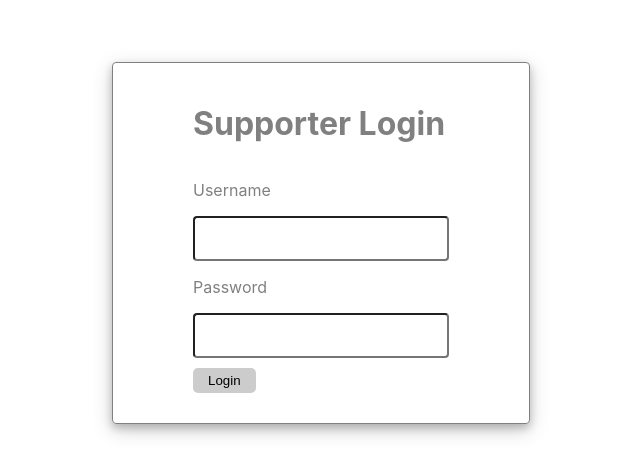
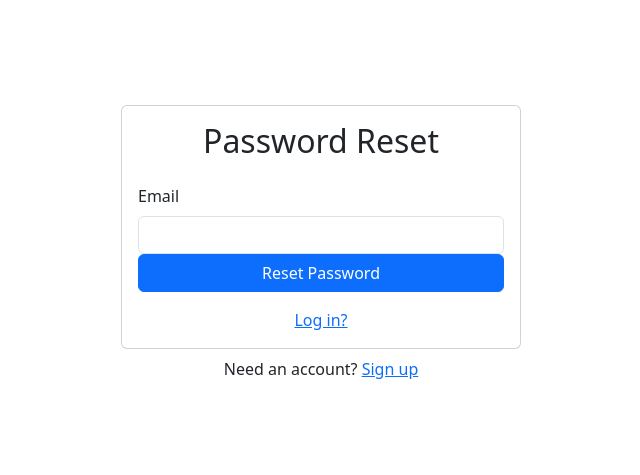
Before and after one commit to PeerUpX/peer-up-x, a React (Create React App) app in the folder peer-up-x/: page /forgot-password in a window 1280 px wide. Shown: the part 157-632 px from the top of the page, without its empty margins (319-959 px from the left). Built offline with nearby package versions, Linux system fonts and the light colour scheme; no server answers.

Commit message:
created firebase login page with functionality

```diff
--- a/peer-up-x/package.json
+++ b/peer-up-x/package.json
@@ -6,8 +6,10 @@
     "@testing-library/jest-dom": "^5.11.4",
     "@testing-library/react": "^11.1.0",
     "@testing-library/user-event": "^12.1.10",
+    "firebase": "^9.3.0",
     "react": "^17.0.2",
     "react-dom": "^17.0.2",
+    "react-router-dom": "^6.0.1",
     "react-scripts": "4.0.3",
     "styled-components": "^5.3.3",
     "web-vitals": "^1.0.1"
--- a/peer-up-x/src/App.js
+++ b/peer-up-x/src/App.js
@@ -1,8 +1,43 @@
+import { AuthProvider } from './contexts/AuthContext';
 import SupporterLogin from './SupporterLogin';
+import SupporterSignup from './SupporterSignup';
+import Dashboard from './Dashboard';
+import { Container } from 'react-bootstrap';
+import {BrowserRouter as Router, Routes, Route, Navigate} from 'react-router-dom';
+import {useAuth} from './contexts/AuthContext';
+import ForgotPassword from './ForgotPassword';
+
+function PrivateRoute({ children }) {
+  const {currentUser} = useAuth();
+  return currentUser ? children : <Navigate to="/login" />;
+}
 
 function App() {
   return (
-    <SupporterLogin/>
+      <Container
+      className="d-flex align-items-center justify-content-center"
+      style={{ minHeight: "100vh" }}
+      >
+      <div className="w-100" style={{ maxWidth: "400px" }}>
+      <Router>
+        <AuthProvider>
+          <Routes>
+            <Route exact path="/signup" element={<SupporterSignup/>} />
+            <Route exact path="/login" element={<SupporterLogin/>} />
+            <Route exact path="/forgot-password" element={<ForgotPassword/>} />
+            <Route
+            path="/dashboard"
+            element={
+            <PrivateRoute>
+              <Dashboard />
+            </PrivateRoute>
+          }
+        />
+        </Routes>
+        </AuthProvider>
+      </Router>
+      </div>
+      </Container>
   );
 }
 
--- /dev/null
+++ b/peer-up-x/src/Dashboard.js
@@ -0,0 +1,29 @@
+import React, {useState} from 'react'
+import { Button } from 'react-bootstrap'
+import { useNavigate, Outlet } from 'react-router'
+import {useAuth} from './contexts/AuthContext'
+
+export default function Dashboard(){
+    const navigate = useNavigate();
+    const [error, setError] = useState('');
+    const {currentUser, logout} = useAuth();
+
+    async function handleLogout() {
+        setError('')
+
+        try {
+            await logout()
+            navigate("/login")
+        } catch {
+            setError('Error logging out')
+        }
+    }
+
+    return(
+        <div>
+            <h1>{currentUser.email}</h1>
+            <Button variant="link" onClick={handleLogout}>Logout</Button>
+            <Outlet />
+        </div>
+    )
+}
--- /dev/null
+++ b/peer-up-x/src/ForgotPassword.js
@@ -0,0 +1,53 @@
+import React, {useState, useRef} from "react"
+import {Form, Card, Alert, Button} from "react-bootstrap"
+import { useAuth } from './contexts/AuthContext'
+import {Link} from "react-router-dom"
+
+export default function ForgotPassword() {
+  const emailRef = useRef()
+  const [error, setError] = useState("");
+  const { resetPassword } = useAuth();
+  const [message, setMessage] = useState("");
+  const [loading, setLoading] = useState(false);
+
+  async function handleSubmit(e) {
+    e.preventDefault();
+    try {
+      setMessage("");
+      setError("");
+      setLoading(true);
+      await resetPassword(emailRef.current.value);
+      setMessage("Check your email for a password reset link.");
+    } catch {
+      setError("Failed to change password");
+    }
+    //setLoading(false);
+  }
+
+  return (
+    <>
+    <Card>
+      <Card.Body>
+        <h2 className="text-center mb-4">Password Reset</h2>
+        {error && <Alert variant="danger">{error}</Alert>}
+        {message && <Alert variant="success">{message}</Alert>}
+        <Form onSubmit={handleSubmit}>
+          <Form.Group id="email">
+            <Form.Label>Email</Form.Label>
+            <Form.Control type="email" ref={emailRef} required />
+          </Form.Group>
+          <Button disabled={loading} className="w-100" type="submit" padding="1rem">
+            Reset Password
+          </Button>
+        </Form>
+        <div className="w-100 text-center mt-3">
+            <Link to="/login">Log in?</Link>
+        </div>
+      </Card.Body>
+    </Card>
+    <div className="w-100 text-center mt-2">
+      Need an account? <Link to="/signup">Sign up</Link>
+    </div>
+  </>
+  );
+}
--- a/peer-up-x/src/SupporterLogin.js
+++ b/peer-up-x/src/SupporterLogin.js
@@ -1,7 +1,65 @@
-import styled from 'styled-components'
-import {useState} from "react"
+//import styled from 'styled-components'
+import React, {useState, useRef} from "react"
+import {Form, Card, Alert, Button} from "react-bootstrap"
+import { useAuth } from './contexts/AuthContext'
+import { Link, useNavigate } from 'react-router-dom'
 
-const Container = styled.div`
+export default function SupporterLogin() {
+  const emailRef = useRef()
+  const passwordRef = useRef()
+  const [error, setError] = useState("");
+  const { login } = useAuth();
+  const [loading, setLoading] = useState(false);
+  const navigate = useNavigate();
+
+  async function handleSubmit(e) {
+    e.preventDefault();
+    try {
+      setError("");
+      setLoading(true);
+      await login(emailRef.current.value, passwordRef.current.value);
+      console.log("login success");
+      navigate("/dashboard")
+    } catch {
+      setError("Failed to sign in");
+    }
+    //setLoading(false);
+  }
+
+  return (
+    <>
+    <Card>
+      <Card.Body>
+        <h2 className="text-center mb-4">Log In</h2>
+        {error && <Alert variant="danger">{error}</Alert>}
+        <Form onSubmit={handleSubmit}>
+          <Form.Group id="email">
+            <Form.Label>Email</Form.Label>
+            <Form.Control type="email" ref={emailRef} required />
+          </Form.Group>
+          <Form.Group id="password">
+            <Form.Label>Password</Form.Label>
+            <Form.Control type="password" ref={passwordRef} required />
+          </Form.Group>
+          <Button disabled={loading} className="w-100" type="submit" padding="1rem">
+            Log in
+          </Button>
+        </Form>
+        <div className="w-100 text-center mt-3">
+            <Link to="/forgot-password">Forgot Password?</Link>
+        </div>
+      </Card.Body>
+    </Card>
+    <div className="w-100 text-center mt-2">
+      Need an account? <Link to="/signup">Sign up</Link>
+    </div>
+  </>
+  );
+}
+
+
+
+/*const Container = styled.div`
   display: flex;
   min-height: 100vh;
   align-items: center;
@@ -34,29 +92,19 @@ const Submit = styled.button`
   border-radius: 5px;
   margin-top: 10px;
   margin-bottom: 10px;
-`
-function SupporterLogin() {
+`*/
 
-  const [username, setUsername] = useState("");
-  const [password, setPassword] = useState("");
-
-  const onSubmit = () => {
-    console.log(username);
-    console.log(password);
-  }
-
-  return (
+/*
     <Container>
       <ColumnContainer>
-        <h1>Supporter Login</h1>
+        <h1>Supporter Signup</h1>
         <p>Username</p>
-        <Input type="text" value={username} onChange = {(e)=>setUsername(e.target.value)}/>
+        <Input type="text" ref={emailRef} required/>
         <p>Password</p>
-        <Input type="password" value = {password} onChange = {(e)=>setPassword(e.target.value)}/>
-        <Submit onClick={onSubmit}>Login</Submit>
+        <Input type="password" ref={passwordRef} required/>
+        <p>Password Confirmation</p>
+        <Input type="password" ref={passwordConfirmRef} required/>
+        <Submit type="submit">Login</Submit>
       </ColumnContainer>
     </Container>
-  );
-}
-
-export default SupporterLogin;
+*/
--- /dev/null
+++ b/peer-up-x/src/SupporterSignup.js
@@ -0,0 +1,64 @@
+import React, {useState, useRef} from "react"
+import {Form, Card, Alert, Button} from "react-bootstrap"
+import { useAuth } from './contexts/AuthContext'
+import { Link, useNavigate } from 'react-router-dom'
+
+export default function SupporterSignup() {
+  const emailRef = useRef()
+  const passwordRef = useRef()
+  const passwordConfirmRef = useRef()
+  const [error, setError] = useState("");
+  const { signup } = useAuth();
+  const [loading, setLoading] = useState(false);
+  const navigate = useNavigate();
+
+  async function handleSubmit(e) {
+    e.preventDefault();
+
+    if(passwordRef.current.value !== passwordConfirmRef.current.value) {
+      return setError("Passwords do not match");
+    }
+
+    try {
+      setError("");
+      setLoading(true);
+      await signup(emailRef.current.value, passwordRef.current.value);
+      navigate("/dashboard")
+    } catch {
+      setError("Failed to create an account");
+    }
+
+    //setLoading(false);
+  }
+
+  return (
+    <>
+    <Card>
+      <Card.Body>
+        <h2 className="text-center mb-4">Sign Up</h2>
+        {error && <Alert variant="danger">{error}</Alert>}
+        <Form onSubmit={handleSubmit}>
+          <Form.Group id="email">
+            <Form.Label>Email</Form.Label>
+            <Form.Control type="email" ref={emailRef} required />
+          </Form.Group>
+          <Form.Group id="password">
+            <Form.Label>Password</Form.Label>
+            <Form.Control type="password" ref={passwordRef} required />
+          </Form.Group>
+          <Form.Group id="password-confirm">
+            <Form.Label>Password Confirmation</Form.Label>
+            <Form.Control type="password" ref={passwordConfirmRef} required />
+          </Form.Group>
+          <Button disabled={loading} className="w-100" type="submit" padding="1rem">
+            Sign Up
+          </Button>
+        </Form>
+      </Card.Body>
+    </Card>
+    <div className="w-100 text-center mt-2">
+      Already have an account? <Link to ="/login">Log in</Link>
+    </div>
+  </>
+  );
+}
--- /dev/null
+++ b/peer-up-x/src/contexts/AuthContext.js
@@ -0,0 +1,53 @@
+import React, { useContext, useEffect, useState } from 'react';
+import {auth} from '../firebase'
+
+const AuthContext = React.createContext()
+
+export function useAuth() {
+  return useContext(AuthContext)
+}
+
+
+export function AuthProvider({ children }) {
+    const [currentUser, setCurrentUser] = useState()
+    const [loading, setLoading] = useState(true)
+
+    function signup(email, password) {
+        return auth.createUserWithEmailAndPassword(email, password)
+    }
+
+    function login(email, password) {
+        return auth.signInWithEmailAndPassword(email, password)
+    }
+
+    function logout() {
+        return auth.signOut()
+    }
+
+    function resetPassword(email) {
+        return auth.sendPasswordResetEmail(email)
+    }
+
+    useEffect(() => {
+        const unsubscribe = auth.onAuthStateChanged(user => {
+            setCurrentUser(user)
+            setLoading(false)
+        })
+
+        return unsubscribe;
+    }, [])
+
+    const value = {
+        currentUser,
+        signup,
+        login,
+        logout,
+        resetPassword
+    }
+
+    return (
+        <AuthContext.Provider value={value}>
+            {!loading && children}
+        </AuthContext.Provider>
+    )
+}
--- /dev/null
+++ b/peer-up-x/src/firebase.js
@@ -0,0 +1,15 @@
+import firebase from 'firebase/compat/app';
+import 'firebase/compat/auth';
+
+const app = firebase.initializeApp({
+    apiKey: process.env.REACT_APP_FIREBASE_API_KEY,
+    authDomain: process.env.REACT_APP_FIREBASE_AUTH_DOMAIN,
+    projectId: process.env.REACT_APP_FIREBASE_PROJECT_ID,
+    databaseURL: process.env.REACT_APP_FIREBASE_DATABASE_URL,
+    storageBucket: process.env.REACT_APP_FIREBASE_STORAGE_BUCKET,
+    messagingSenderId: process.env.REACT_APP_FIREBASE_MESSAGING_SENDER_ID,
+    appId: process.env.REACT_APP_FIREBASE_APP_ID
+});
+
+export const auth = app.auth();
+export default app
--- a/peer-up-x/src/index.js
+++ b/peer-up-x/src/index.js
@@ -3,6 +3,8 @@ import ReactDOM from 'react-dom';
 import './index.css';
 import App from './App';
 import reportWebVitals from './reportWebVitals';
+import "bootstrap/dist/css/bootstrap.min.css"
+
 
 ReactDOM.render(
   <React.StrictMode>
```
Also changed, not shown: peer-up-x/src/PrivateRoute.js (added, +13 -0 lines), 2 other files (tests, documents, lock files or other folders).
